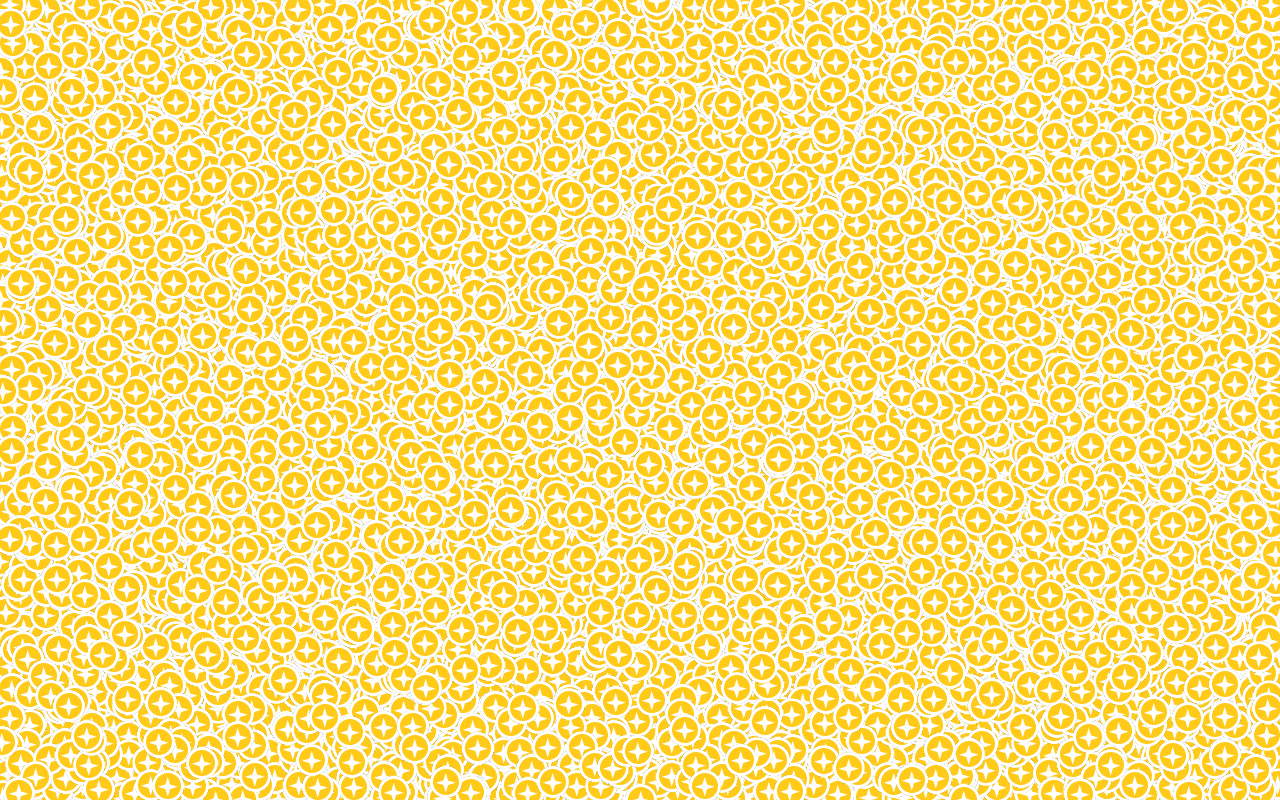
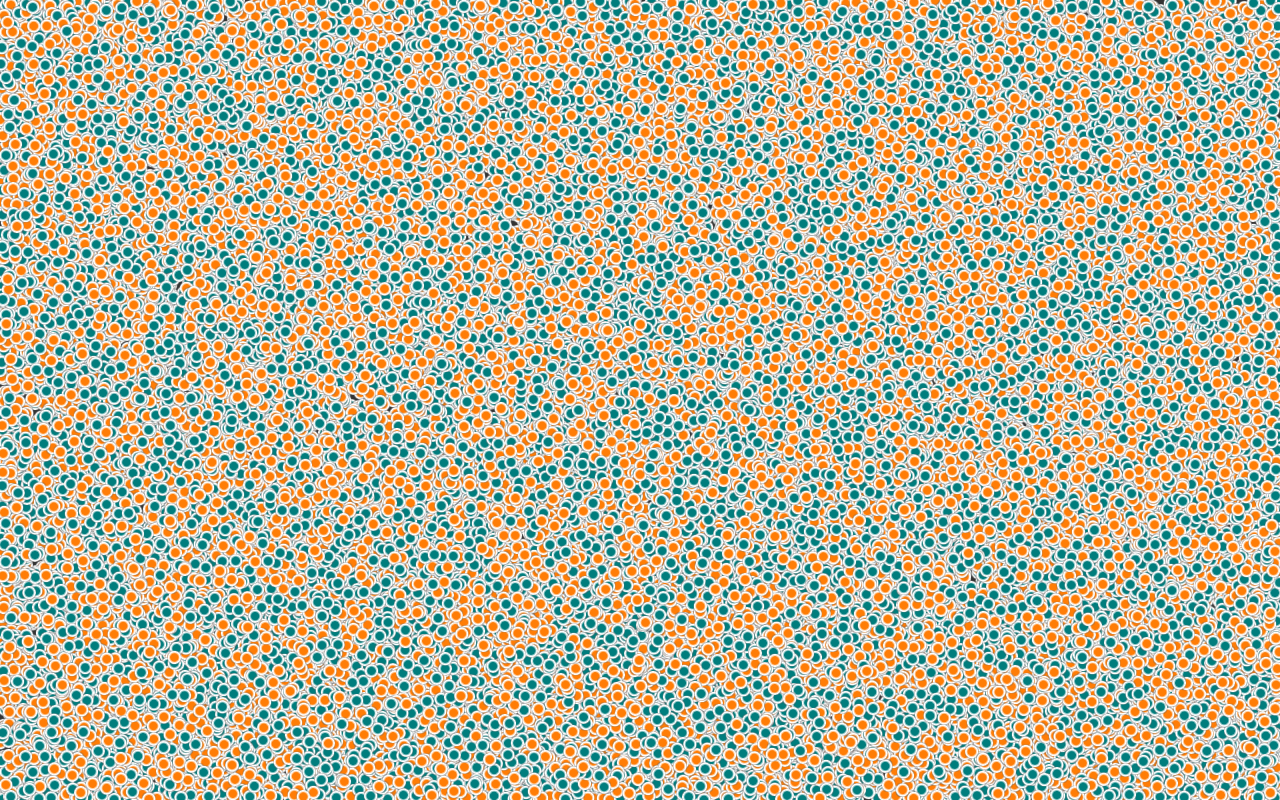
Before and after one commit to gaetanV/webgl, a website: page serve/point.html in a window 1280 px wide. Drawn offline with Linux system fonts and the light colour scheme.

Commit message:
double circle

```diff
--- a/serve/point.html
+++ b/serve/point.html
@@ -146,9 +146,9 @@
             }
 
             console.time("time");
-            //stroke(50000);
+            stroke(50000);
             //strokeDouble(50000);
-            texture(50000);
+            //texture(50000);
             console.timeEnd("time");
         </script>
     </body>
--- a/serve/script/pointCircle.js
+++ b/serve/script/pointCircle.js
@@ -7,20 +7,23 @@ const programShader = [
         varying  vec4 color;
         varying  vec4 colorExt;
         void main(){
-            float a = 0.0;
-            float r = 0.0, delta = 0.0, alpha = 1.0;
-            float border = 0.45;
+            float r = 0.0, delta = 0.0, alpha = 1.0, mixColor = 1.0;
+            float border = 0.65;
             vec2 cxy = 2.0 * gl_PointCoord - 1.0;
             r = dot(cxy, cxy);
-            delta = fwidth(r);
+            gl_FragColor =  color;
             if (r>(border)) {
+                delta = fwidth(r);
                 alpha = 1.0 - smoothstep(1.0 - delta, 1.0 + delta,r);
                 gl_FragColor = colorExt * alpha;
             }
-            else if (r>(border-delta)){
-                gl_FragColor =  mix(color,colorExt, r) ;
-            }else{
-                gl_FragColor = color;
+            else {
+                cxy = cxy/border;
+                r = dot(cxy, cxy);
+                delta = fwidth(r);
+                mixColor = 1.0 - smoothstep(1.0 - delta, 1.0 + delta,r);
+                    gl_FragColor =  mix( colorExt,color,mixColor);
+//                    gl_FragColor.a = 1.0;
             }
         }
     `,
@@ -33,7 +36,6 @@ const programShader = [
         void main(){
             float a = 0.0;
             float r = 0.0, delta = 0.0, alpha = 1.0;
-            float border = 0.45;
             vec2 cxy = 2.0 * gl_PointCoord - 1.0;
             r = dot(cxy, cxy);
             delta = fwidth(r);
```
